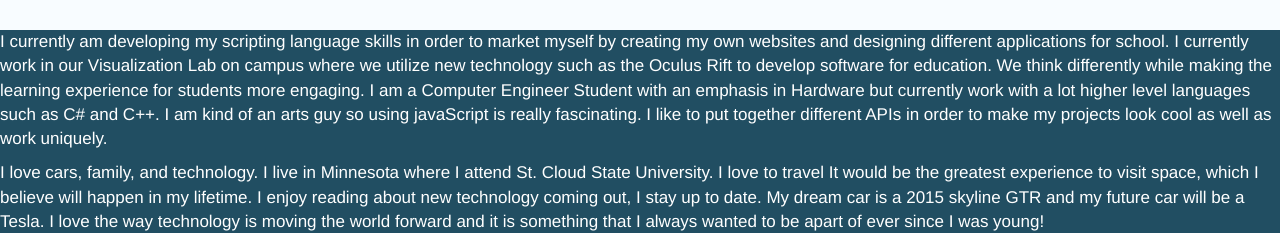
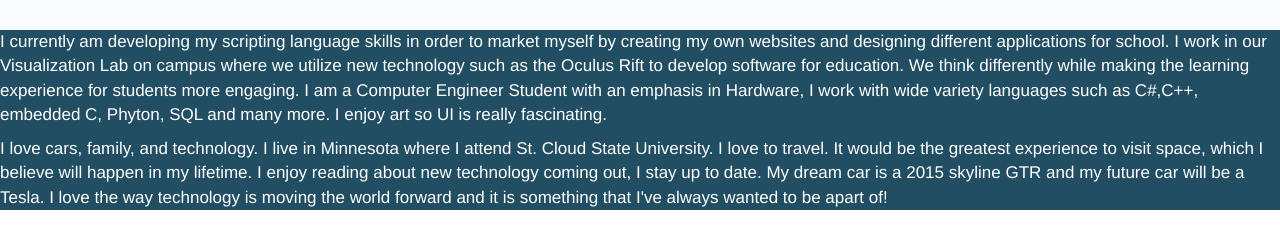
Before and after one commit to ICeZer0/iM-Durant7.github.io, a plain HTML site: page ICe Site/AboutMe.html in a window 1280 px wide. Shown: the part 250-483 px from the top of the page. Drawn offline with Linux system fonts and the light colour scheme.

Commit message:
fixed grammer

```diff
--- a/ICe Site/AboutMe.html
+++ b/ICe Site/AboutMe.html
@@ -49,21 +49,20 @@
 <div style="background-color: #214e62;">
 <p style="font-size: 17px; color: white">
     I currently am developing my scripting language skills in order to market myself by creating my own websites and
-    designing different applications for school. I currently work in our Visualization Lab on campus where we utilize
+    designing different applications for school. I work in our Visualization Lab on campus where we utilize
     new technology such as the Oculus Rift to develop software for education. We think differently while making
-    the learning experience for students more engaging. I am a Computer Engineer Student with an emphasis in Hardware but currently
-    work with a lot higher level languages such as C# and C++. I am kind of an arts guy so using javaScript is really fascinating.
-    I like to put together different APIs in order to make my projects look cool as well as work uniquely.
+    the learning experience for students more engaging. I am a Computer Engineer Student with an emphasis in Hardware, I work with wide variety languages such as C#,C++, embedded C, Phyton, SQL and many more.
+    I enjoy art so UI is really fascinating.
+
     <p>
 
     </p>
 
-
 <p style="font-size: 17px; color: white">
-    I love cars, family, and technology. I live in Minnesota where I attend St. Cloud State University. I love to travel It would be
+    I love cars, family, and technology. I live in Minnesota where I attend St. Cloud State University. I love to travel. It would be
     the greatest experience to visit space, which I believe will happen in my lifetime. I enjoy reading about new technology coming out, I stay up to date.
     My dream car is a 2015 skyline GTR and my future car will be a Tesla. I love the way technology is moving the world forward
-    and it is something that I always wanted to be apart of ever since I was young!
+    and it is something that I've always wanted to be apart of!
 </p>
 </p>
 </div>
```
Also changed, not shown: 1 other file.
